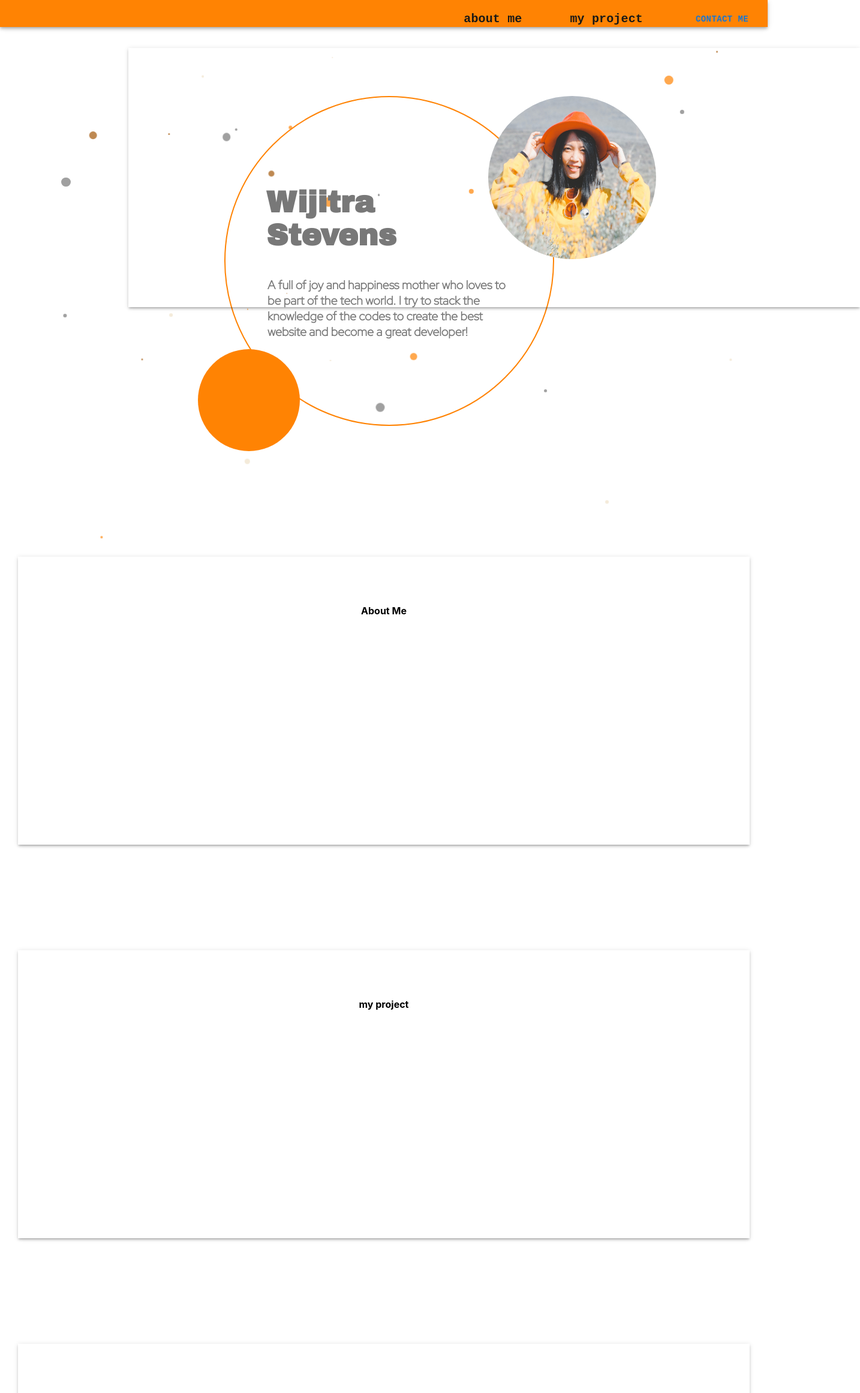
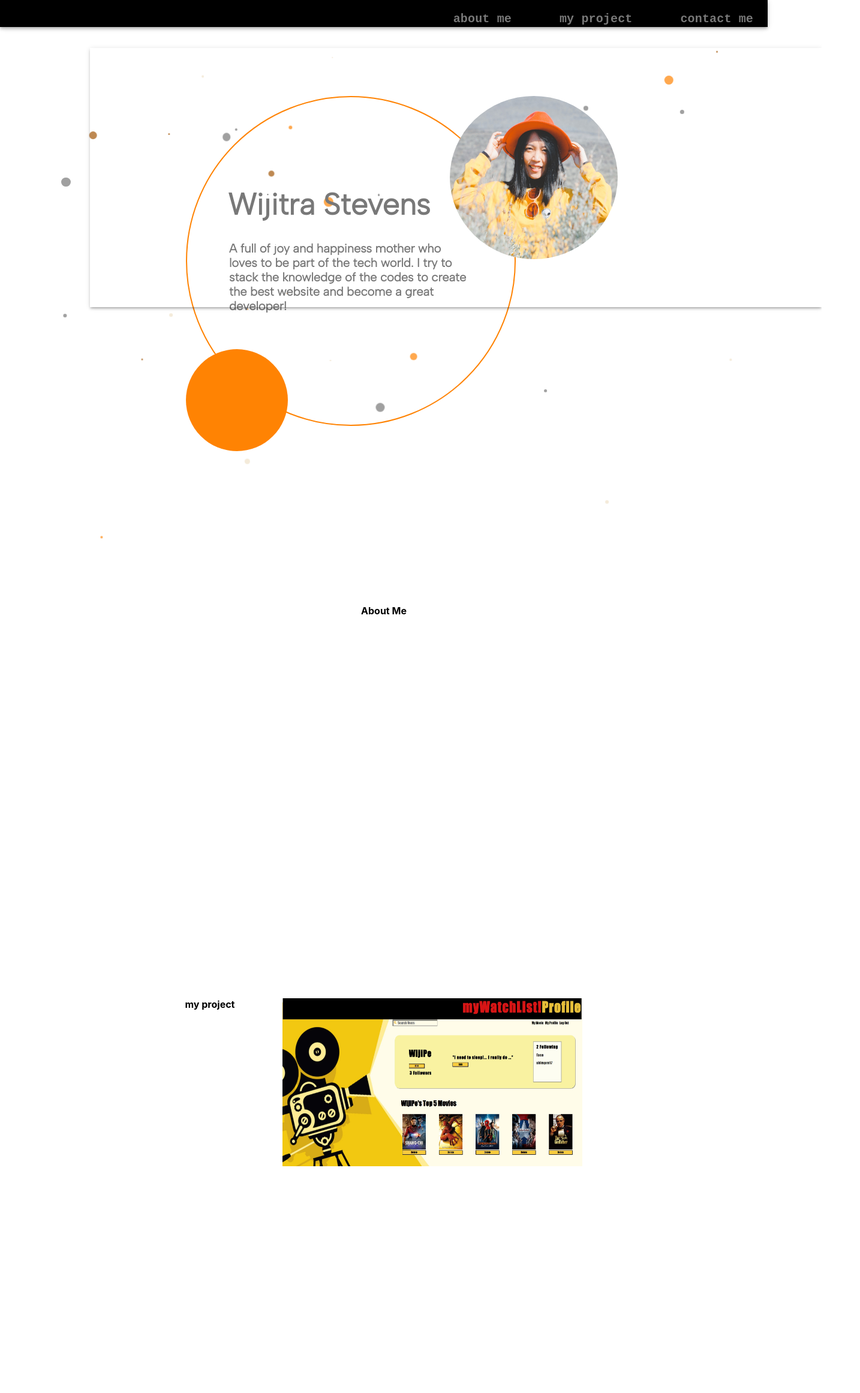
Before and after one commit to WijiPe/my-portfolio, a Next.js app: page / in a window 1280 px wide. Shown: the top 2322 px of the page at 60% size, 1434 px wide, since content can reach past the window. Built offline with nearby package versions, Linux system fonts and the light colour scheme.

Commit message:
create navbar components and myproject component

```diff
--- a/components/Header.js
+++ b/components/Header.js
@@ -1,10 +1,11 @@
+import Box from '@mui/material/Box';
+import { makeStyles, StylesContext } from '@mui/styles';
 import AppBar from '@mui/material/AppBar';
 import Toolbar from '@mui/material/Toolbar';
 import Typography from '@mui/material/Typography';
-import Box from '@mui/material/Box';
-import { makeStyles, StylesContext } from '@mui/styles';
 import Link from 'next/link';
 import Button from '@mui/material/Button';
+import Navbar from './Navbar';
 
 // const scroll2El = elID => {
 //     window.scrollTo({
@@ -23,6 +24,7 @@ import Button from '@mui/material/Button';
 
 // goto="section1" onClick={onBtnClick}
 
+const links = {'#section1':'about me', '#section2':'my project', '#section3':'contact me'}
 const useStyles = makeStyles((theme) => {
     return{
         appbar:{
@@ -36,13 +38,13 @@ const useStyles = makeStyles((theme) => {
     }
 })
 
-
 export default function Header() {
 
     const classes = useStyles();
+
     return (
         <Box>
-            <AppBar className={classes.appbar}  sx={{backgroundColor:'#FF8303', color: '#1B1A17'}}>
+            <AppBar className={classes.appbar}  sx={{backgroundColor:'rgb(00, 00, 00)', color: '#787878'}}>
                 <Toolbar className={classes.minHeight} sx={{
                     display: 'flex',
                     flexDirection: 'row',
@@ -50,22 +52,11 @@ export default function Header() {
                     gap: 10,
                     height: 40,
                 }}>
-                    <Typography variant="h6" component="div"  sx={{ fontWeight: 600, fontFamily: 'monospace' }}>
-                        <Link href="#section1" >
-                            <a>about me</a>
-                        </Link>
-                    </Typography>
-                    <Typography variant="h6" component="div"  sx={{ fontWeight: 600, fontFamily: 'monospace'}}>
-                        <Link href="#section2" >
-                            <a>my project</a>
-                        </Link>
-                    </Typography>
-                    {/* <Typography variant="h6" component="div" sx={{ fontWeight: 600, fontFamily: 'monospace' }}> */}
-                        {/* <Link href="#section3" >
-                            <a>contact me</a>
-                        </Link> */}
-                        <Button className={classes.Button} sx={{ fontWeight: 600, fontFamily: 'monospace' }} href="#section3">contact me</Button>
-                    {/* </Typography> */}
+                    {Object.keys(links).map((link, i) => (
+                        <Typography variant="h6" component="div"  sx={{ fontWeight: 600, fontFamily: 'monospace' }}>
+                            <Navbar key = {i} title = {links[link]} id={link}/>
+                        </Typography>
+                    ))}
                 </Toolbar>
             </AppBar>
         </Box>
--- /dev/null
+++ b/components/Myproject.js
@@ -0,0 +1,12 @@
+import Image from 'next/image';
+
+export default function Myproject() {
+    return (
+        <div>
+             <Image src='/images/mywatchlist-homepage.jpg'
+              width = {500}
+              height={280}
+            />
+        </div>
+    )
+}
--- /dev/null
+++ b/components/Navbar.js
@@ -0,0 +1,23 @@
+import AppBar from '@mui/material/AppBar';
+import Toolbar from '@mui/material/Toolbar';
+import Typography from '@mui/material/Typography';
+import { makeStyles, StylesContext } from '@mui/styles';
+import Link from 'next/link';
+import Button from '@mui/material/Button';
+import { DataObjectSharp } from '@mui/icons-material';
+
+const links = ['about me', 'my project', 'contact me']
+
+
+export default function Navbar({ id, title}) {
+
+
+
+    return (
+        <div>
+            <Link href={id}>
+                <a>{title}</a>
+            </Link>
+        </div>
+    )
+}
--- a/pages/index.js
+++ b/pages/index.js
@@ -2,6 +2,8 @@ import styles from '../styles/Home.module.css';
 import Box from '@mui/material/Box';
 import Image from 'next/image';
 import Layout from '../components/Layout';
+import Head from 'next/head';
+import Myproject from '@/components/Myproject';
 
 const mouseOver = () => {
 
@@ -33,6 +35,15 @@ export default function Home() {
 
   return (
     <Layout>
+      <Head>
+        <title>Wiji's Portfolio</title>
+        <meta name="description" content="Wijitra Stevens's Portfolio" />
+        <meta name="keywords" content="search, keywords, go, here" />
+        {/* <link rel="icon" href="/favicon.ico"/>       */}
+      </Head>
+      <Head>
+        <meta property="og:title" content="My new title" key="title" />
+      </Head>
       <Box
         sx={{
           boxShadow: 3,
@@ -45,7 +56,7 @@ export default function Home() {
           pl:20,
           // m: 15,
           mt: 10,
-          ml: 23,
+          ml: 15,
           // textAlign: 'center',
           // fontSize: '1rem',
           fontWeight: '700',
@@ -77,7 +88,6 @@ export default function Home() {
 
       <Box id="section1"
         sx={{
-          boxShadow: 3,
           width: '100%',
           height: '30rem',
           // bgcolor: (theme) => (theme.palette.mode === 'dark' ? '#101010' : '#212121'),
@@ -101,7 +111,6 @@ export default function Home() {
       </Box>
       <Box id="section2"
         sx={{
-          boxShadow: 3,
           width: '100%',
           height: '30rem',
           // bgcolor: (theme) => (theme.palette.mode === 'dark' ? '#101010' : '#212121'),
@@ -122,10 +131,10 @@ export default function Home() {
         }}
       >
         my project
+        <Myproject  />
       </Box>
       <Box id="section3"
         sx={{
-          boxShadow: 3,
           width: '100%',
           height: '30rem',
           // bgcolor: (theme) => (theme.palette.mode === 'dark' ? '#101010' : '#212121'),
--- a/styles/Home.module.css
+++ b/styles/Home.module.css
@@ -1,4 +1,4 @@
-@import url('https://fonts.googleapis.com/css2?family=Archivo+Black&family=Red+Hat+Display:wght@300&display=swap');
+@import url('https://fonts.googleapis.com/css2?family=Albert+Sans:wght@300&display=swap');
 
 .image{
   border-radius: 100%;
@@ -21,7 +21,7 @@
   width: 170px;
   height: 170px;
   margin-top: 70px;
-  margin-left: 300px;
+  margin-left: 280px;
   border-radius: 100%;
   background-color:#FF8303;
 }
@@ -31,7 +31,7 @@
   margin-left: 70px;
   /* padding: 0.5rem 0.5rem; */
   font-size: 50px;
-  font-family: 'Archivo Black', sans-serif;
+  font-family: 'Albert Sans', sans-serif;
   /* border: 1.5px solid #FCBC0F; */
   width: 370px;
   font-weight: 900;
@@ -41,11 +41,11 @@
 
 .container3 {
   /* margin-left: 40px; */
-  margin-top: 230px;
+  margin-top: 170px;
   /* margin-top: 200px; */
   /* padding: 5rem 5rem; */
   font-size: 20px;
-  font-family: 'Red Hat Display', sans-serif;
+  font-family: 'Albert Sans', sans-serif;
   /* border: 1.5px solid #FCBC0F; */
   width: 400px;
   color:#787878;
--- a/styles/globals.css
+++ b/styles/globals.css
@@ -6,6 +6,7 @@ body {
   font-family: -apple-system, BlinkMacSystemFont, Segoe UI, Roboto, Oxygen,
     Ubuntu, Cantarell, Fira Sans, Droid Sans, Helvetica Neue, sans-serif;
   scroll-behavior: smooth;
+  background-blend-mode: lighten;
 }
 a {
   color: inherit;
@@ -23,6 +24,7 @@ a {
   body {
     color: white;
     background: black;
+    background: radial-gradient(rgb(27, 27, 27), black);
   }
 }
 
```
Also changed, not shown: public/images/mywatchlist-homepage.jpg (added).
